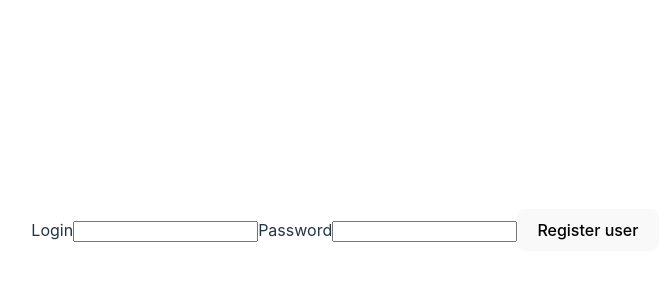
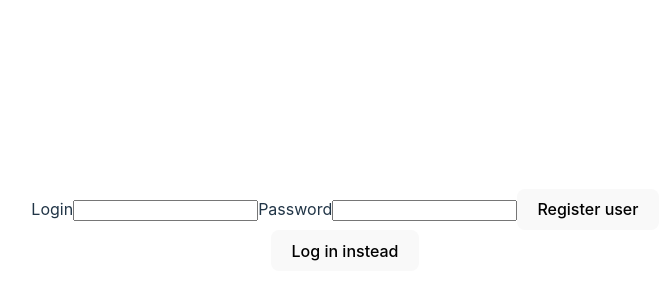
Before and after one commit to kw-00/the-tree, a React (Vite) app in the folder frontend/: page /register in a window 1280 px wide. Shown: the part 170-470 px from the top of the page, without its empty margins (295-962 px from the left). Built offline with nearby package versions, Linux system fonts and the light colour scheme; no server answers.

Commit message:
Add login/register switching

```diff
--- /dev/null
+++ b/frontend/src/components/NavigationButton.tsx
@@ -0,0 +1,21 @@
+import { useNavigate } from "react-router-dom"
+
+
+interface NavigationButtonProps {
+    title: string
+    path: string
+}
+
+export default function NavigationButton({title, path}: NavigationButtonProps) {
+
+    const navigate = useNavigate()
+
+    const handleClick = (e: React.MouseEvent<HTMLButtonElement>) => {
+        e.preventDefault()
+        navigate(path)
+    }
+
+    return (
+        <button onClick={handleClick}>{title}</button>
+    )
+}
--- a/frontend/src/pages/auth/LoginPage.tsx
+++ b/frontend/src/pages/auth/LoginPage.tsx
@@ -1,6 +1,7 @@
 import { authenticateUser } from "@/services/services"
 import CredentialForm from "./components/CredentialForm"
 import { useNavigate } from "react-router-dom"
+import NavigationButton from "@/components/NavigationButton"
 
 
 export default function LoginPage() {
@@ -21,6 +22,9 @@ export default function LoginPage() {
             <div>
                 <CredentialForm callback={handleSubmit} submitButtonText="Log in"/>
             </div>
+            <div>
+                <NavigationButton path="/register" title="Register instead"/>
+            </div>
         </>
     )
 }
--- a/frontend/src/pages/auth/RegisterPage.tsx
+++ b/frontend/src/pages/auth/RegisterPage.tsx
@@ -1,6 +1,7 @@
 import { useNavigate } from "react-router-dom"
 import CredentialForm from "./components/CredentialForm"
 import { registerUser } from "@/services/services"
+import NavigationButton from "@/components/NavigationButton"
 
 export default function RegisterPage() {
     const navigate = useNavigate()
@@ -19,6 +20,9 @@ export default function RegisterPage() {
             <div>
                 <CredentialForm callback={handleSubmit} submitButtonText="Register user"/>
             </div>
+            <div>
+                <NavigationButton path="/login" title="Log in instead"/>
+            </div>
         </>
     )
 }
```
